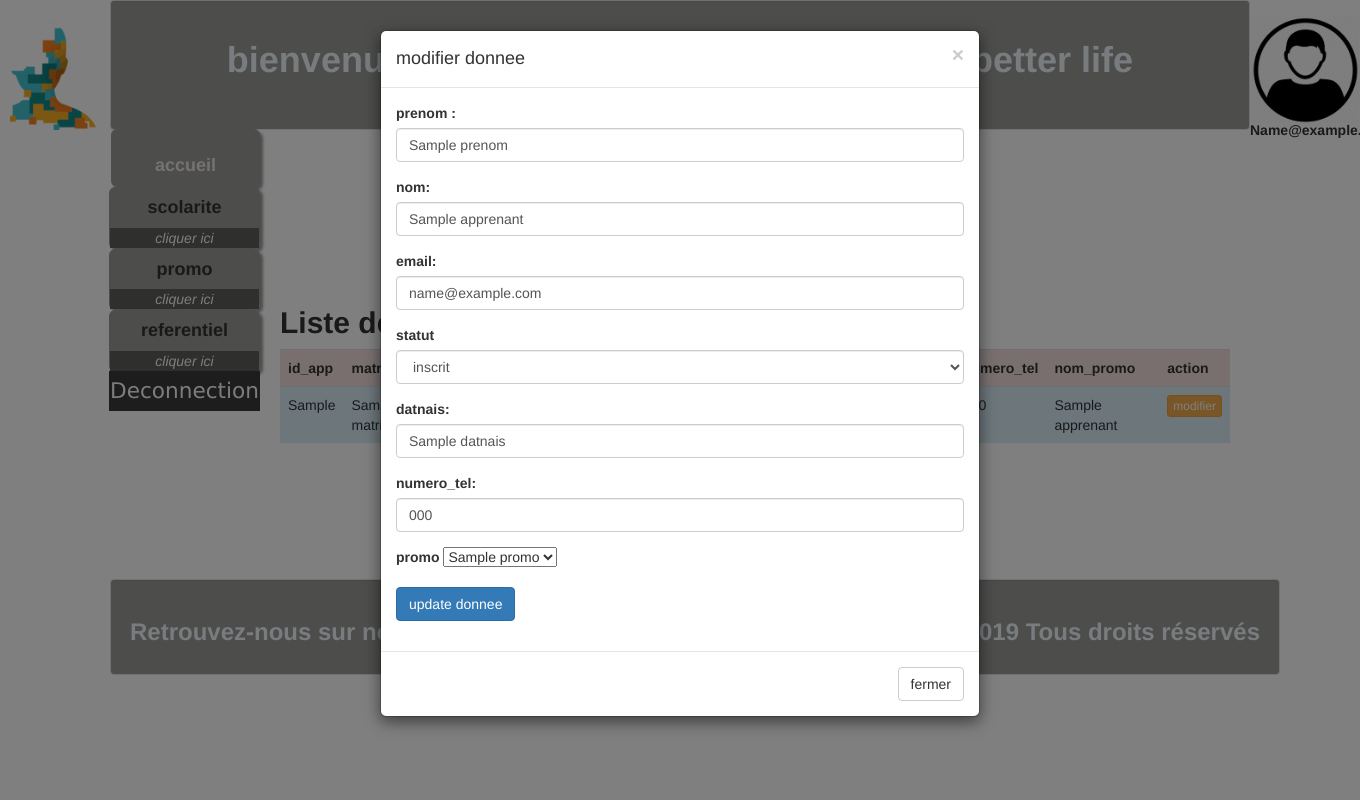
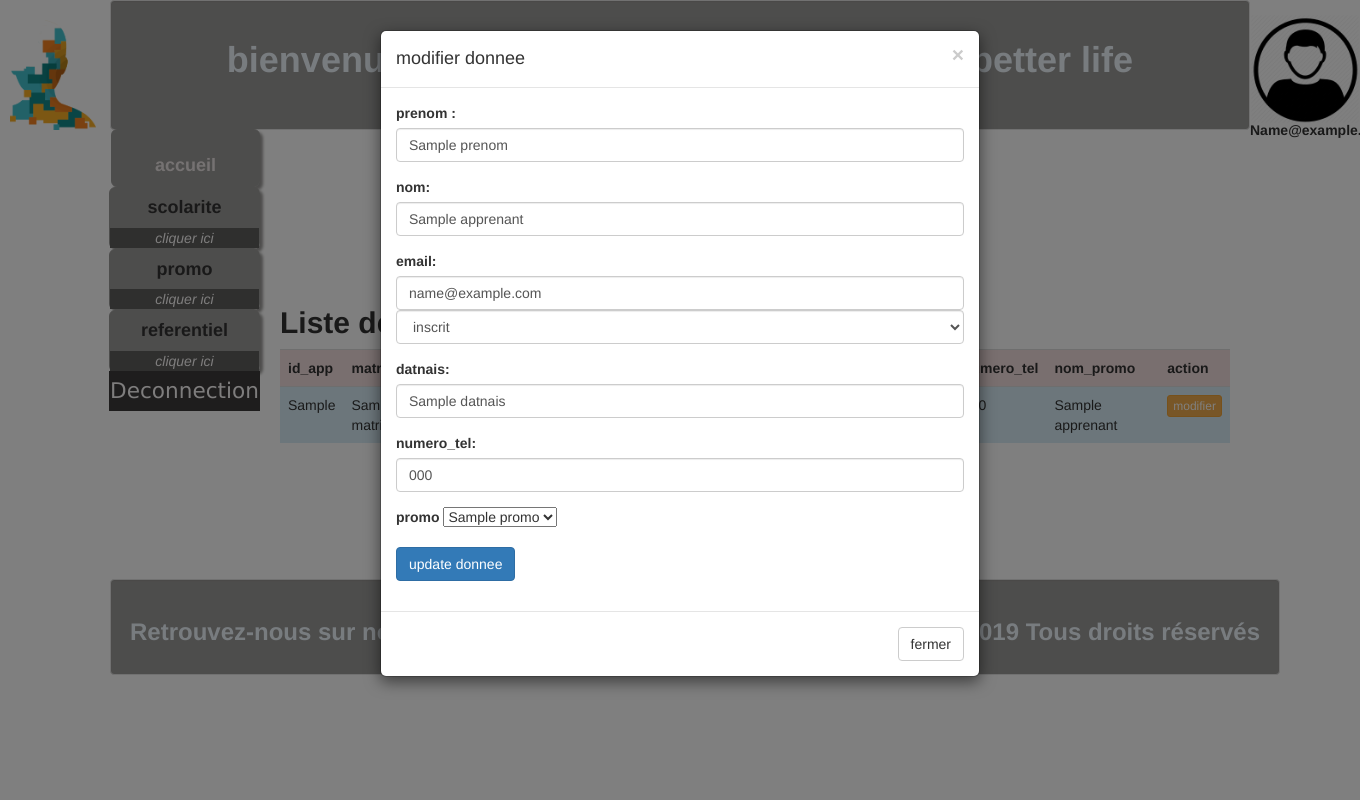
Before and after one commit to mousaa32/academy, a Flask app: page /modifier in a window 1360 px wide, after a click on "modifier"; the page is wider, and only the part inside the window is pictured. Run offline with Flask 2, Linux system fonts and the light colour scheme; the visitor is signed in with stand-in values (Sample User, id 1); a database or web service that is not in the repository returns one stand-in record (values such as "Sample title"); some libraries are stand-ins or nearby versions.

Commit message:
Update modifier.html

```diff
--- a/templates/modifier.html
+++ b/templates/modifier.html
@@ -91,14 +91,11 @@
                         <div class="form-group">
                                 <label for="">email:</label>
                                 <input type="text" class="form-control" name="email" value="{{row.4}}">
-                        </div>
-
-                        <div class="form-group">
-                                <label for="statut">statut</label>
-                                <select name="statut" type="hidden" class="form-control" value="{{row.5}}">
+                                 <select name="statut" type="hidden" class="form-control" value="{{row.5}}">
                                     <option value="inscrit">inscrit</option>
                                 </select>
                         </div>
+
                         <div class="form-group">
                                 <label for="">datnais:</label>
                                 <input type="text" class="form-control" name="datnais"  value="{{row.6}}">
```
